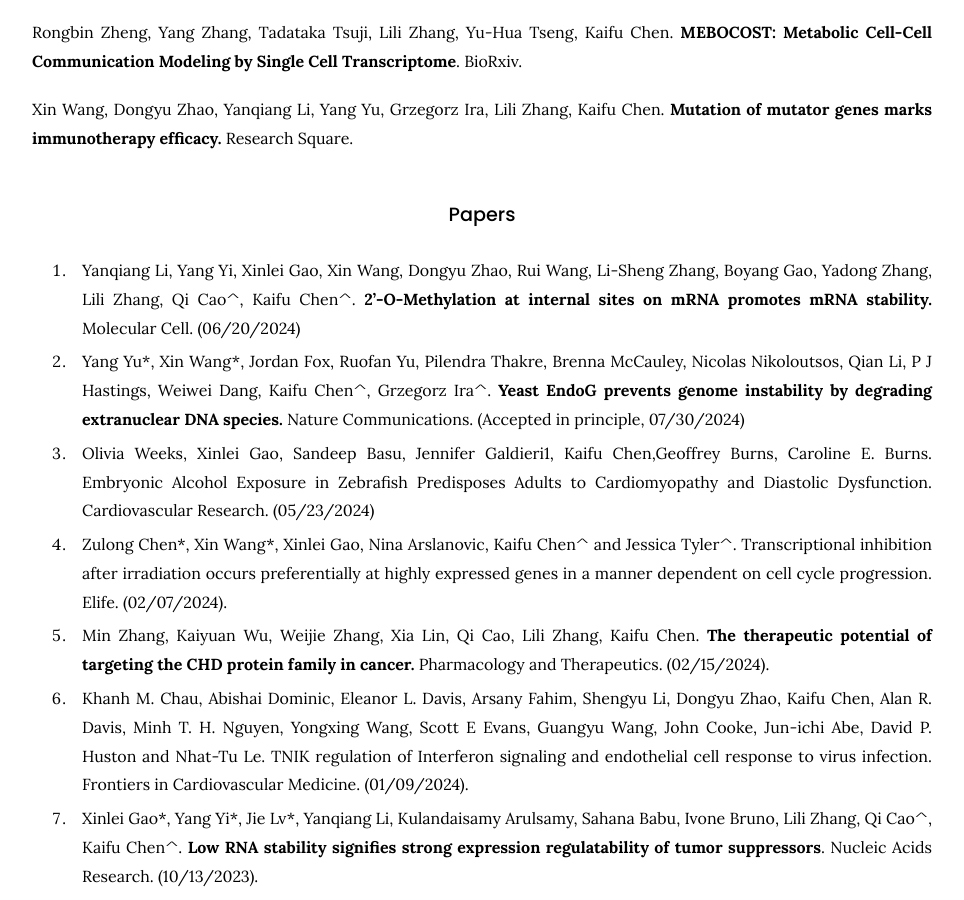
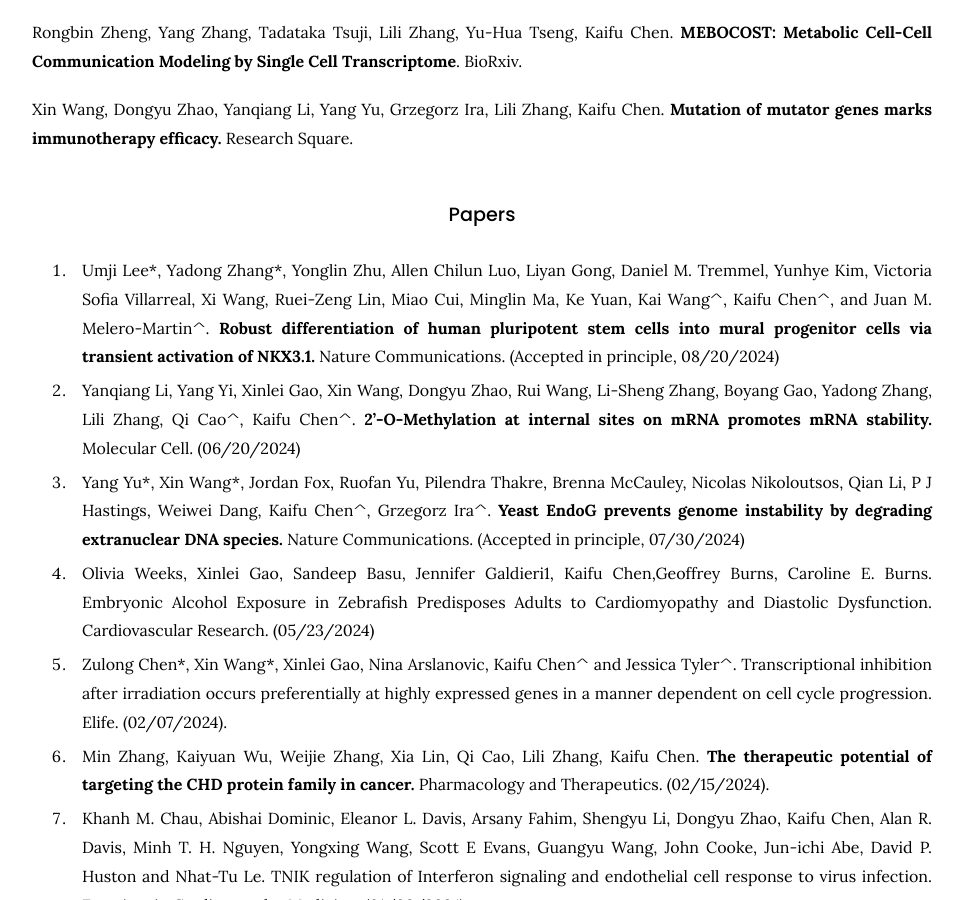
Before and after one commit to kaifuchenlab/kaifuchenlab.github.io, a Jekyll site: the page built from 3.publication/index.md, in a window 1280 px wide and 900 px high, scrolled down 371 px. Shown: the whole window, without its empty margins (158-1122 px from the left). Built offline with Jekyll 4.4.1, drawn with Linux system fonts in a browser that asks for light colours.

Commit message:
Update index.md

```diff
--- a/3.publication/index.md
+++ b/3.publication/index.md
@@ -18,6 +18,9 @@ Xin Wang, Dongyu Zhao, Yanqiang Li, Yang Yu, Grzegorz Ira, Lili Zhang, Kaifu Che
 Research Square.
 
 ### Papers
+
+87. Umji Lee\*, Yadong Zhang\*, Yonglin Zhu, Allen Chilun Luo, Liyan Gong, Daniel M. Tremmel, Yunhye Kim, Victoria Sofia Villarreal, Xi Wang, Ruei-Zeng Lin, Miao Cui, Minglin Ma, Ke Yuan, Kai Wang^, Kaifu Chen^, and Juan M. Melero-Martin^. **Robust differentiation of human pluripotent stem cells into mural progenitor cells via transient activation of NKX3.1.**
+Nature Communications. (Accepted in principle, 08/20/2024)
 
 86. Yanqiang Li, Yang Yi, Xinlei Gao, Xin Wang, Dongyu Zhao, Rui Wang, Li-Sheng Zhang, Boyang Gao, Yadong Zhang, Lili Zhang, Qi Cao^, Kaifu Chen^. **2'-O-Methylation at internal sites on mRNA promotes mRNA stability.**
 Molecular Cell. (06/20/2024)
```
